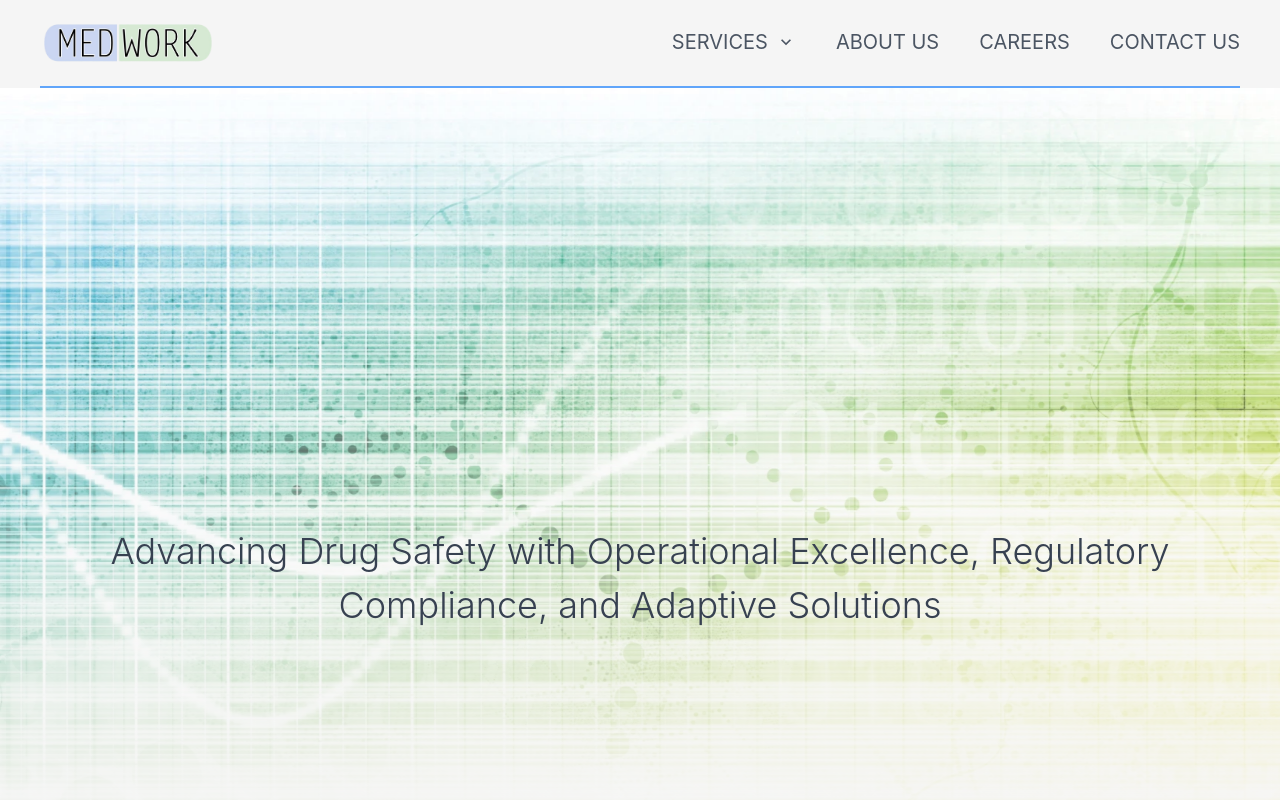
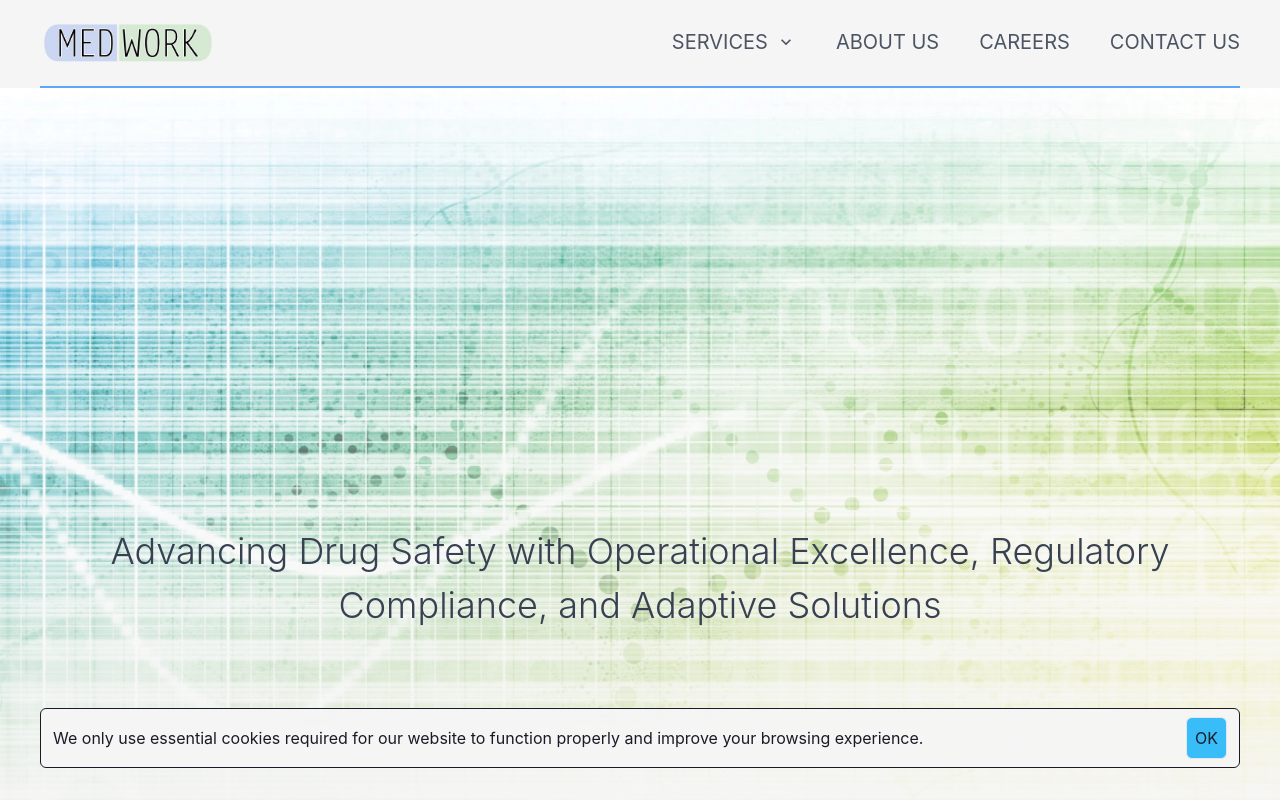
Before and after one commit to Medwork-CRO/webpage, a Next.js app: page / in a window 1280 px wide. Shown: the top 800 px of the page. Built offline with nearby package versions, Linux system fonts and the light colour scheme.

Commit message:
Add cookie consent

```diff
--- /dev/null
+++ b/src/components/Cookies.tsx
@@ -0,0 +1,49 @@
+import React, { useState, useEffect } from "react";
+
+const LocalStorageProperty = "cookie-accepted";
+
+export default function Cookies() {
+    const [showPrompt, setShowPrompt] = useState(true);
+
+    useEffect(() => {
+        const cookieAccepted = localStorage.getItem(LocalStorageProperty);
+        if (cookieAccepted) {
+            setShowPrompt(false);
+        }
+    }, []);
+
+    const handleAccept = () => {
+        localStorage.setItem(LocalStorageProperty, "true");
+        setShowPrompt(false);
+    };
+
+    if (!showPrompt) return null;
+
+    return (
+        <div className="flex justify-center">
+            <div
+                id="cookies prompt"
+                className="
+                    flex justify-between items-center w-full max-w-[1200px] text-center whitespace-pre-line
+                    z-30 fixed bottom-8 px-4 py-3 sm:px-3 sm:py-2 rounded-md
+                    text-medwork-dark dark:text-medwork-light
+                    bg-medwork-light dark:bg-medwork-dark bg-opacity-95
+                    border-medwork-dark dark:border-medwork-light border
+                ">
+                <span>
+                    We only use essential cookies required for our website to function properly and improve your browsing experience.
+                </span>
+                <button
+                    onClick={handleAccept}
+                    className="
+                        ml-8 p-2 rounded-md
+                        text-medwork-dark dark:text-medwork-light
+                        bg-sky-400 dark:bg-sky-600
+                        border
+                ">
+                    OK
+                </button>
+            </div>
+        </div>
+    );
+}
--- a/src/components/Footer.tsx
+++ b/src/components/Footer.tsx
@@ -1,6 +1,6 @@
 import Logo from "@/components/Logo";
 import RoundedButton from "@/components/RoundedButton";
-import { THEME } from "@/types/Theme";
+import { Theme } from "@/types/Theme";
 import TUV_27001 from "@assets/certificates/TUV_hellas_iso27001.webp";
 import TUV_9001 from "@assets/certificates/TUV_hellas_iso9001.webp";
 import { FaLinkedin } from "@react-icons/all-files/fa/FaLinkedin";
@@ -14,8 +14,8 @@ import { AboutUs, Careers, Services } from "./HeaderLinks";
 import CompanyInfo from "./companyInfo";
 
 type ThemeSelectorProps = {
-    theme: THEME;
-    setTheme: (theme: THEME) => void;
+    theme: Theme;
+    setTheme: (theme: Theme) => void;
 };
 
 const mail = "medworkinfo@medwork.gr";
@@ -50,10 +50,10 @@ function ThemeSelector({ theme, setTheme }: ThemeSelectorProps) {
     let themeIcon: ReactElement;
     let tooltipText: string;
 
-    if (theme === THEME.DARK) {
+    if (theme === Theme.DARK) {
         themeIcon = <MdDarkMode />;
         tooltipText = "Switch to light mode";
-    } else if (theme === THEME.LIGHT) {
+    } else if (theme === Theme.LIGHT) {
         themeIcon = <MdLightMode />;
         tooltipText = "Switch to auto mode";
     } else {
@@ -62,12 +62,12 @@ function ThemeSelector({ theme, setTheme }: ThemeSelectorProps) {
     }
 
     const handleThemeChange = () => {
-        if (theme === THEME.DARK) {
-            setTheme(THEME.LIGHT);
-        } else if (theme === THEME.LIGHT) {
-            setTheme(THEME.AUTO);
+        if (theme === Theme.DARK) {
+            setTheme(Theme.LIGHT);
+        } else if (theme === Theme.LIGHT) {
+            setTheme(Theme.AUTO);
         } else {
-            setTheme(THEME.DARK);
+            setTheme(Theme.DARK);
         }
     };
 
--- a/src/pages/_app.tsx
+++ b/src/pages/_app.tsx
@@ -5,10 +5,11 @@ import type { AppProps } from "next/app";
 import Head from "next/head";
 import { useEffect, useState } from "react";
 
+import Cookies from "@/components/Cookies";
 import Footer from "@/components/Footer";
 import Header from "@/components/Header";
 import ScrollToTopButton from "@/components/ScrollToTopButton";
-import { THEME } from "@/types/Theme";
+import { Theme } from "@/types/Theme";
 
 const URL = "https://medwork.gr";
 const TITLE = "Medwork";
@@ -17,11 +18,11 @@ const IMAGE = "https://medwork.gr/_next/static/media/medwork-logo.0984309a.png";
 
 function initializeThemeSetting() {
     if (typeof window === "undefined") {
-        return THEME.AUTO;
+        return Theme.AUTO;
     }
 
     const savedSetting = localStorage.getItem("theme");
-    return savedSetting ? savedSetting as THEME : THEME.AUTO;
+    return savedSetting ? savedSetting as Theme : Theme.AUTO;
 }
 
 function App({ Component, pageProps }: AppProps) {
@@ -32,19 +33,19 @@ function App({ Component, pageProps }: AppProps) {
         const mediaQuery = window.matchMedia("(prefers-color-scheme: dark)");
 
         const applyPreferredTheme = () => {
-            const preferredTheme = mediaQuery.matches ? THEME.DARK : THEME.LIGHT;
-            root.classList.remove(mediaQuery.matches ? THEME.LIGHT : THEME.DARK);
+            const preferredTheme = mediaQuery.matches ? Theme.DARK : Theme.LIGHT;
+            root.classList.remove(mediaQuery.matches ? Theme.LIGHT : Theme.DARK);
             root.classList.add(preferredTheme);
         };
 
-        if (theme === THEME.AUTO) {
+        if (theme === Theme.AUTO) {
             applyPreferredTheme();
             mediaQuery.addEventListener("change", applyPreferredTheme);
 
             return () => mediaQuery.removeEventListener("change", applyPreferredTheme);
         }
 
-        root.classList.remove(THEME.LIGHT, THEME.DARK);
+        root.classList.remove(Theme.LIGHT, Theme.DARK);
         root.classList.add(theme);
     }, [theme]);
 
@@ -87,6 +88,7 @@ function App({ Component, pageProps }: AppProps) {
                     <Footer theme={theme} setTheme={setTheme} />
                 </div>
                 <ScrollToTopButton />
+                <Cookies />
                 <SpeedInsights />
             </main>
         </div>
--- a/src/types/Theme.tsx
+++ b/src/types/Theme.tsx
@@ -1,4 +1,4 @@
-export enum THEME {
+export enum Theme {
   AUTO = "auto",
   LIGHT = "light",
   DARK = "dark",
```
